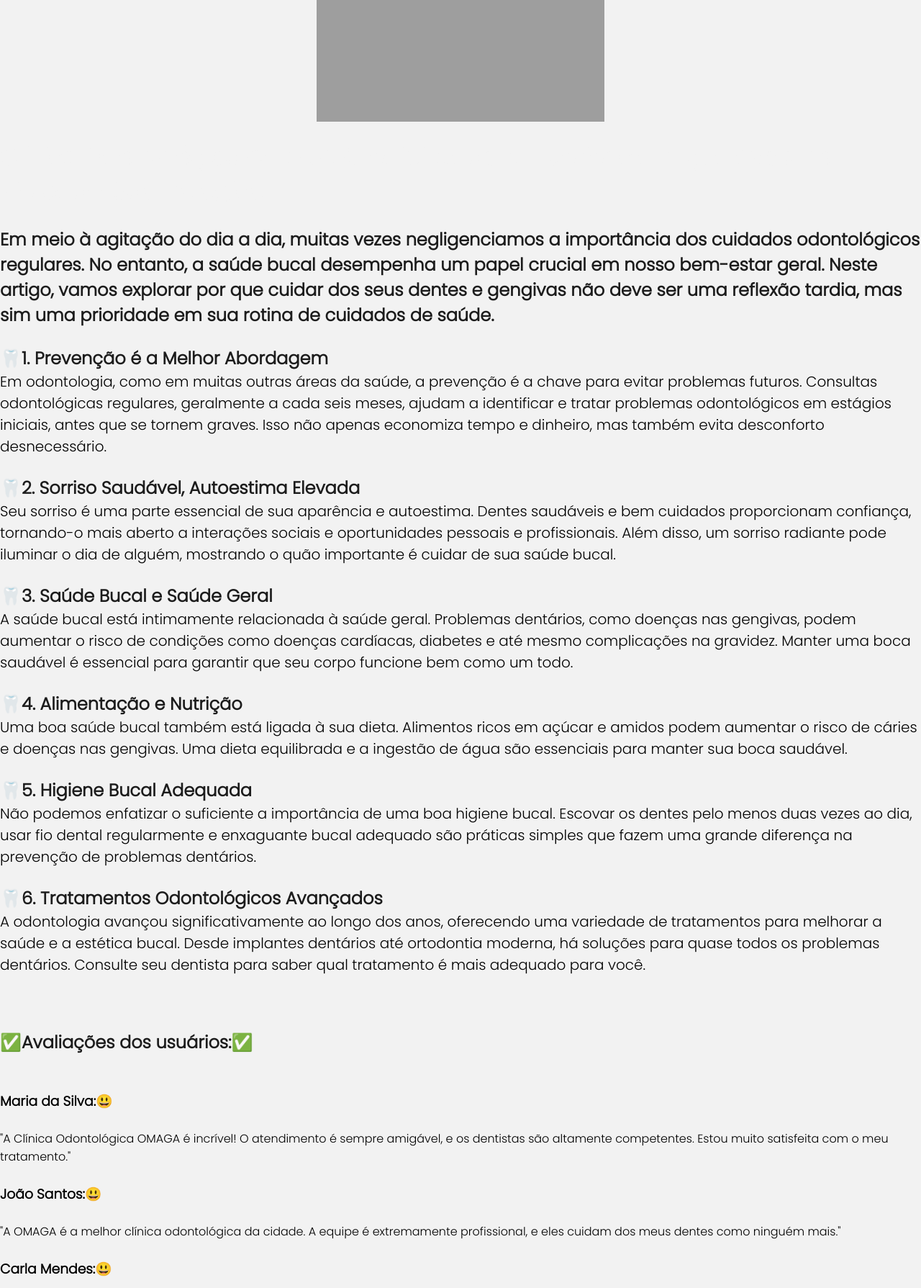
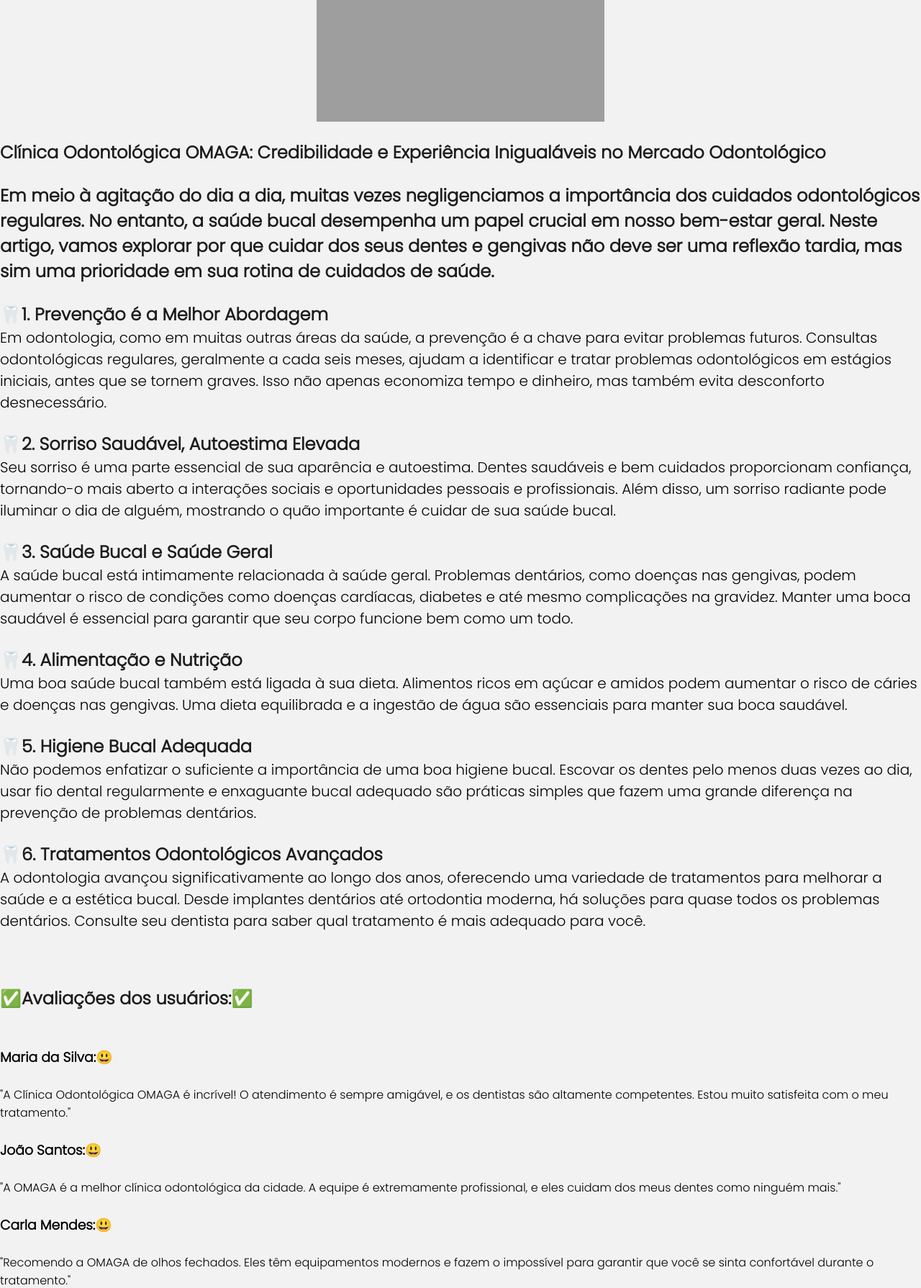
Before and after one commit to ig0moon/PROJETO_INTEGRADOR, a PHP site: page /home.php in a window 1280 px wide. Shown: the part 171-1960 px from the top of the page at 72% size. Run offline with PHP 8.4, Linux system fonts and the light colour scheme; grey boxes are pictures that could not be loaded.

Commit message:
HOME E CSS CORRIGIDO

```diff
--- a/home.php
+++ b/home.php
@@ -5,9 +5,9 @@
 
 <img class="home" src="https://divertidosos.com.br/novidades/wp-content/uploads/2020/10/conheca-todas-as-especialidades-de-um-dentista.jpeg" alt="Dentistas">
 	<br>
-<h1 class="titulo">Clínica Odontológica OMAGA: Credibilidade e Experiência Inigualáveis no Mercado Odontológico</h1>
+<h2>Clínica Odontológica OMAGA: Credibilidade e Experiência Inigualáveis no Mercado Odontológico</h2>
 	<br>
-<h2 class="titulo1">Em meio à agitação do dia a dia, muitas vezes negligenciamos a importância dos cuidados odontológicos regulares. No entanto, a saúde bucal desempenha um papel crucial em nosso bem-estar geral. Neste artigo, vamos explorar por que cuidar dos seus dentes e gengivas não deve ser uma reflexão tardia, mas sim uma prioridade em sua rotina de cuidados de saúde.</h2>
+<h2>Em meio à agitação do dia a dia, muitas vezes negligenciamos a importância dos cuidados odontológicos regulares. No entanto, a saúde bucal desempenha um papel crucial em nosso bem-estar geral. Neste artigo, vamos explorar por que cuidar dos seus dentes e gengivas não deve ser uma reflexão tardia, mas sim uma prioridade em sua rotina de cuidados de saúde.</h2>
 <br/>
 <h2>&#129463;1. Prevenção é a Melhor Abordagem</h2>
 <h4>Em odontologia, como em muitas outras áreas da saúde, a prevenção é a chave para evitar problemas futuros. Consultas odontológicas regulares, geralmente a cada seis meses, ajudam a identificar e tratar problemas odontológicos em estágios iniciais, antes que se tornem graves. Isso não apenas economiza tempo e dinheiro, mas também evita desconforto desnecessário.</h4>
```
Also changed, not shown: ajuda.php (+1 -6 lines).
